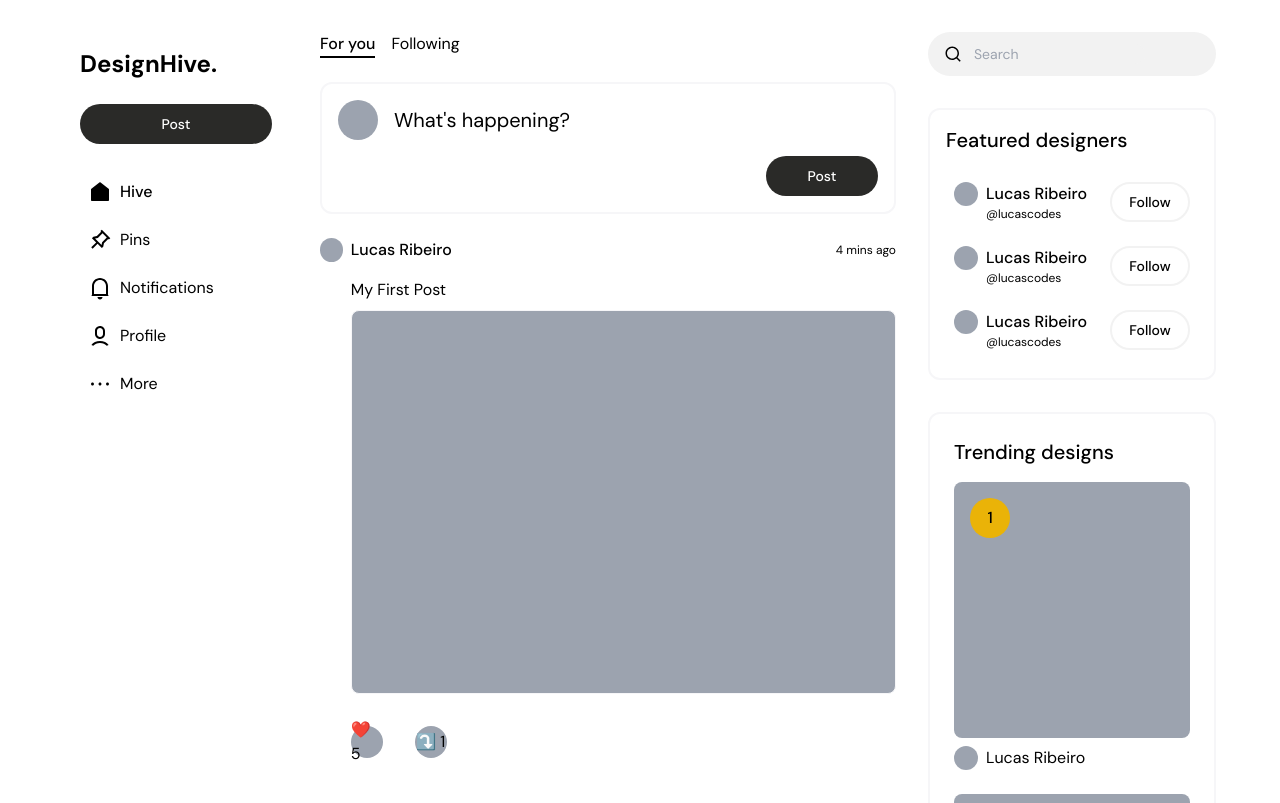
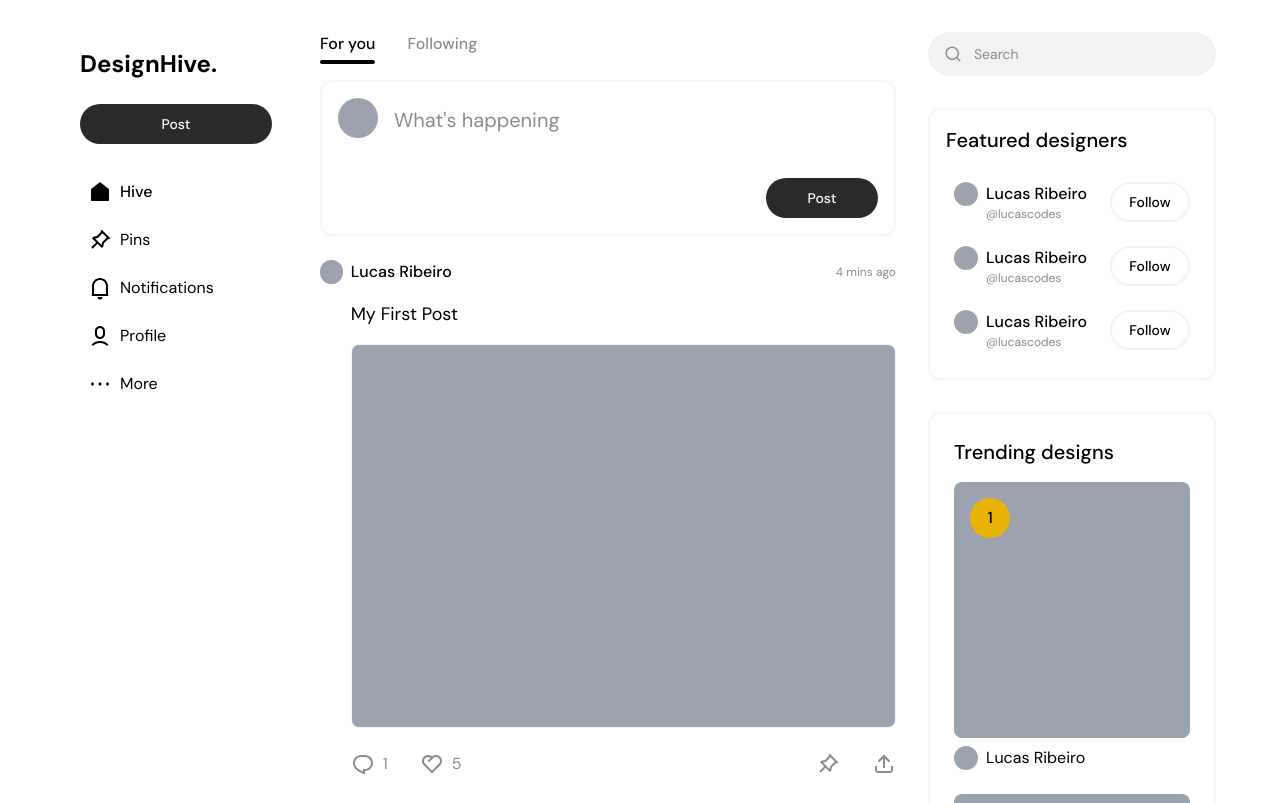
Before and after one commit to lucasr1b/designhive, a Next.js app: page / in a window 1280 px wide. Shown: the top 803 px of the page. Built offline with nearby package versions, Linux system fonts and the light colour scheme.

Commit message:
Styled feed (re-commit)

```diff
--- a/src/components/feed/Feed.tsx
+++ b/src/components/feed/Feed.tsx
@@ -4,9 +4,13 @@ import Post from './Post';
 const Feed = () => {
   return (
     <div className='flex flex-1 flex-col gap-6'>
-      <div className='flex flex-row gap-4'>
-        <h1 className='font-medium border-b-2 border-black'>For you</h1>
-        <h1>Following</h1>
+      <div className='flex flex-row gap-8'>
+        <h1 className='relative inline-block font-medium before:absolute before:left-0 before:right-0 before:-bottom-2 before:h-1 before:bg-black before:rounded-full'>
+          For you
+        </h1>
+        <h1 className='font-medium text-secondary cursor-pointer hover:text-black'>
+          Following
+        </h1>
       </div>
       <NewPost />
       <Post />
--- a/src/components/feed/NewPost.tsx
+++ b/src/components/feed/NewPost.tsx
@@ -1,11 +1,30 @@
+'use client';
+import { useRef } from 'react';
 import Button from '../atomic/Button';
 
 const NewPost = () => {
+  const postRef = useRef<HTMLTextAreaElement>(null);
+
+  const adjustTextareaHeight = () => {
+    if (postRef.current) {
+      postRef.current.style.height = 'auto'; // Reset height to auto
+      postRef.current.style.height = `${postRef.current.scrollHeight}px`; // Set height to scrollHeight
+    }
+  };
+
   return (
-    <div className='border-2 rounded-xl border-accent-secondary p-4 w-full'>
-      <div className='flex flex-row items-center gap-4 mb-4'>
-        <div className='bg-gray-400 w-10 h-10 rounded-full'></div>
-        <span className='text-xl'>What&apos;s happening?</span>
+    <div className='border-2 rounded-xl border-accent-secondary p-4 w-full relative'>
+      <div className='flex mb-4'>
+        <div className='absolute top-4 left-4'>
+          <div className='bg-gray-400 w-10 h-10 rounded-full'></div>
+        </div>
+        <textarea
+          ref={postRef}
+          className='text-xl outline-none w-full h-auto max-h-96 resize-none placeholder:text-secondary pl-14 pt-2'
+          placeholder="What's happening"
+          onChange={adjustTextareaHeight}
+        />
+
       </div>
       <Button small className='ml-auto'>Post</Button>
     </div>
--- a/src/components/feed/Post.tsx
+++ b/src/components/feed/Post.tsx
@@ -1,20 +1,27 @@
+import { RiChat1Line, RiEyeLine, RiHeart2Line, RiPushpinLine, RiShare2Line } from '@remixicon/react';
+import PostAction from './PostAction';
+
 const Post = () => {
   return (
-    <div className=''>
+    <div>
       <div className='flex gap-2'>
         <div className='bg-gray-400 rounded-full w-6 h-6'></div>
         <div className='flex flex-col gap-4 w-full'>
           <div className='flex flex-row items-center'>
             <span className='font-medium'>Lucas Ribeiro</span>
-            <span className='ml-auto text-xs'>4 mins ago</span>
+            <span className='text-secondary ml-auto text-xs'>4 mins ago</span>
           </div>
-          <div className='flex flex-col gap-2'>
-            <span>My First Post</span>
+          <div className='flex flex-col gap-4'>
+            <span className='text-lg'>My First Post</span>
             <div className='bg-gray-400 h-96 w-full rounded-lg border border-accent-secondary'></div>
           </div>
-          <div className='flex flex-row gap-8 mt-4'>
-            <div className='flex items-center justify-center rounded-full bg-gray-400 h-8 w-8'>❤️ 5</div>
-            <div className='flex items-center justify-center rounded-full bg-gray-400 h-8 w-8'>⤵️ 1</div>
+          <div className='flex flex-row gap-8 mt-2'>
+            <PostAction icon={<RiChat1Line />} count={1} tooltip='Comment' />
+            <PostAction icon={<RiHeart2Line />} count={5} tooltip='Like' hoverColor='red-500' />
+            <div className='flex flex-row gap-8 ml-auto'>
+              <PostAction icon={<RiPushpinLine />} tooltip='Pin' />
+              <PostAction icon={<RiShare2Line />} tooltip='Share' />
+            </div>
           </div>
         </div>
       </div>
--- /dev/null
+++ b/src/components/feed/PostAction.tsx
@@ -0,0 +1,26 @@
+import React from 'react';
+
+type PostActionProps = {
+  icon: React.ReactNode;
+  count?: number;
+  tooltip: string;
+  hoverColor?: string;
+};
+
+const PostAction = ({ icon, count, tooltip, hoverColor = 'black' }: PostActionProps) => {
+  return (
+    <div className='relative group'>
+      <div className={`flex items-center justify-center gap-2 cursor-pointer text-secondary hover:text-${hoverColor} transition duration-200`}>
+        <div className='transform group-hover:scale-110 transition duration-200'>
+          {icon}
+        </div>
+        {count !== undefined && <span>{count}</span>}
+      </div>
+      <span className='absolute bottom-full mb-1 left-1/2 transform -translate-x-1/2 whitespace-nowrap bg-gray-800 font-medium text-white text-xs rounded px-2 py-1 opacity-0 group-hover:opacity-100 transition-opacity duration-200'>
+        {tooltip}
+      </span>
+    </div>
+  );
+};
+
+export default PostAction;
--- a/tailwind.config.ts
+++ b/tailwind.config.ts
@@ -10,6 +10,7 @@ const config: Config = {
     extend: {
       colors: {
         'primary': '#2A2A28',
+        'secondary': '#8C8C8C',
         'accent': "#F2F2F2",
         'accent-secondary': "#F6F6F8",
       },
```
